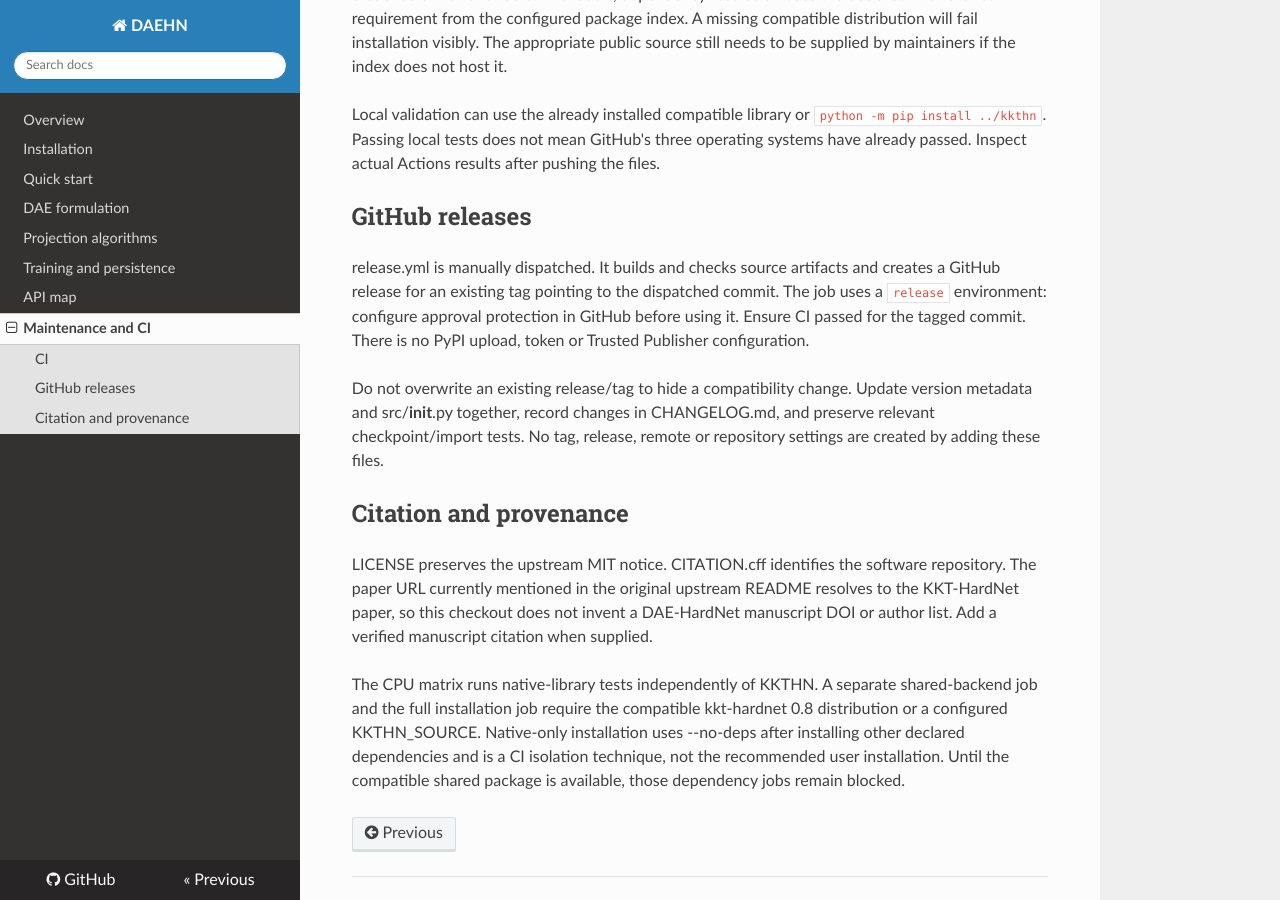
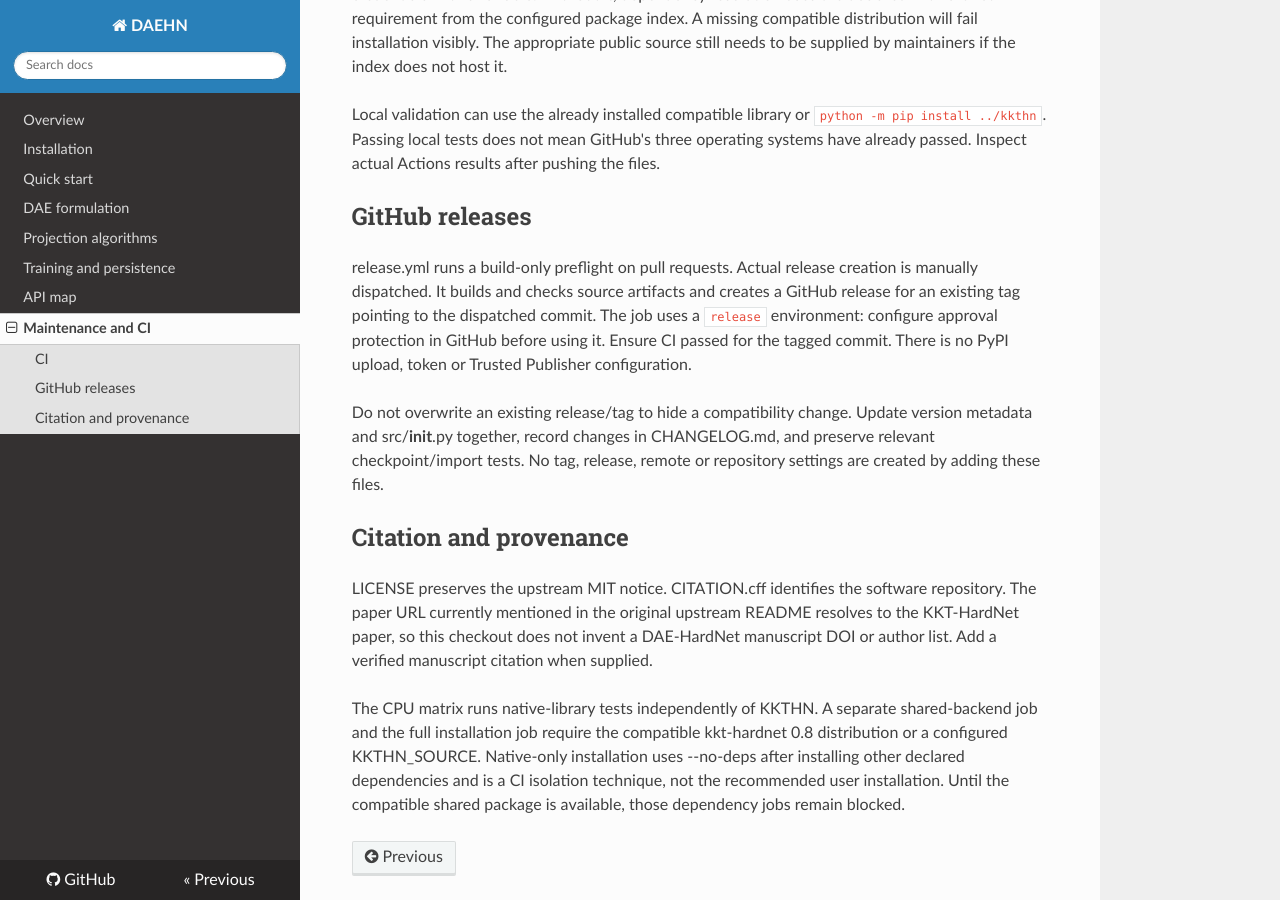
Before and after one commit to SOULS-TAMU/DAE-HardNet, an MkDocs documentation site: the page built from docs/maintenance.md, in a window 1280 px wide and 900 px high, scrolled down 521 px. Built offline with MkDocs 1.6.1, drawn with Linux system fonts in a browser that asks for light colours; nearby versions of some CDN libraries.

Commit message:
Test GitHub release artifact preparation without publishing

```diff
--- a/docs/maintenance.md
+++ b/docs/maintenance.md
@@ -12,7 +12,7 @@
 
 ## GitHub releases
 
-release.yml is manually dispatched. It builds and checks source artifacts and creates a GitHub release for an existing tag pointing to the dispatched commit. The job uses a `release` environment: configure approval protection in GitHub before using it. Ensure CI passed for the tagged commit. There is no PyPI upload, token or Trusted Publisher configuration.
+release.yml runs a build-only preflight on pull requests. Actual release creation is manually dispatched. It builds and checks source artifacts and creates a GitHub release for an existing tag pointing to the dispatched commit. The job uses a `release` environment: configure approval protection in GitHub before using it. Ensure CI passed for the tagged commit. There is no PyPI upload, token or Trusted Publisher configuration.
 
 Do not overwrite an existing release/tag to hide a compatibility change. Update version metadata and src/__init__.py together, record changes in CHANGELOG.md, and preserve relevant checkpoint/import tests. No tag, release, remote or repository settings are created by adding these files.
 
```
Also changed, not shown: 1 other file.
